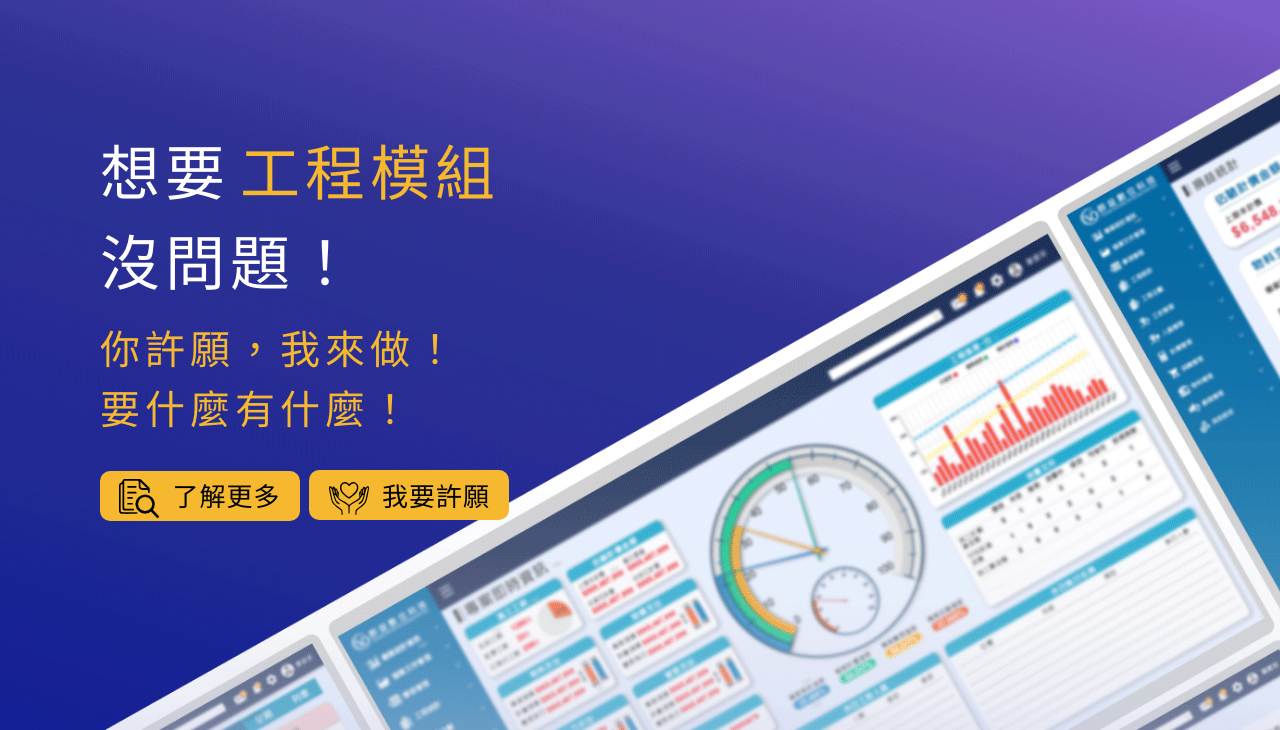
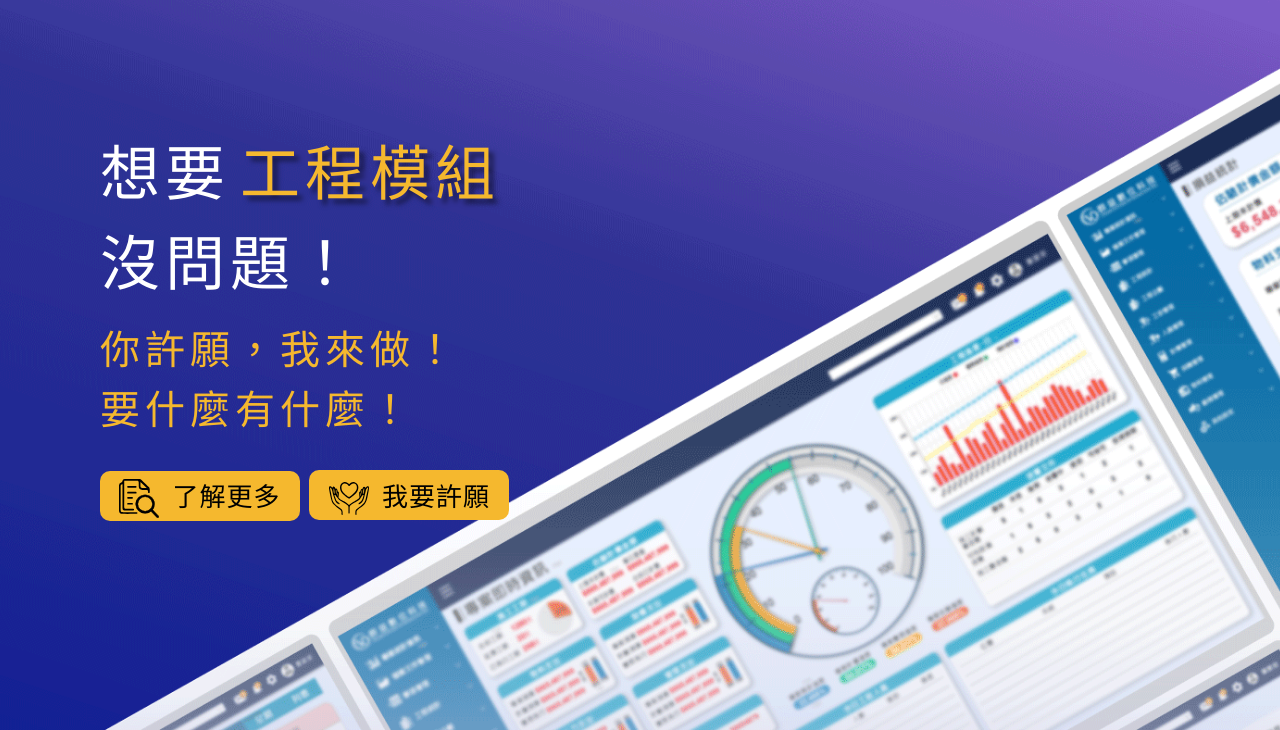
Before and after one commit to cwy104seung28/banner-sample-2, a plain HTML site: page index.html in a window 1280 px wide. Shown: the part 70-800 px from the top of the page. Drawn offline with nearby package versions, Linux system fonts and the light colour scheme.

Commit message:
0706 update

```diff
--- a/css/index.scss
+++ b/css/index.scss
@@ -364,7 +364,7 @@ body {
             #fade2 {
                 position: absolute;
                 font-size: 76px;
-                // text-shadow: rgba(0, 0, 0, 0.5)5px 5px 5px;
+                text-shadow: rgba(0, 0, 0, 0.5)5px 5px 5px;
                 top: 0px;
                 left: 180px;
                 color: #F5B82E;
```
Also changed, not shown: css/index.css, img/sample4-BG-3.png (added), 1 other file.
